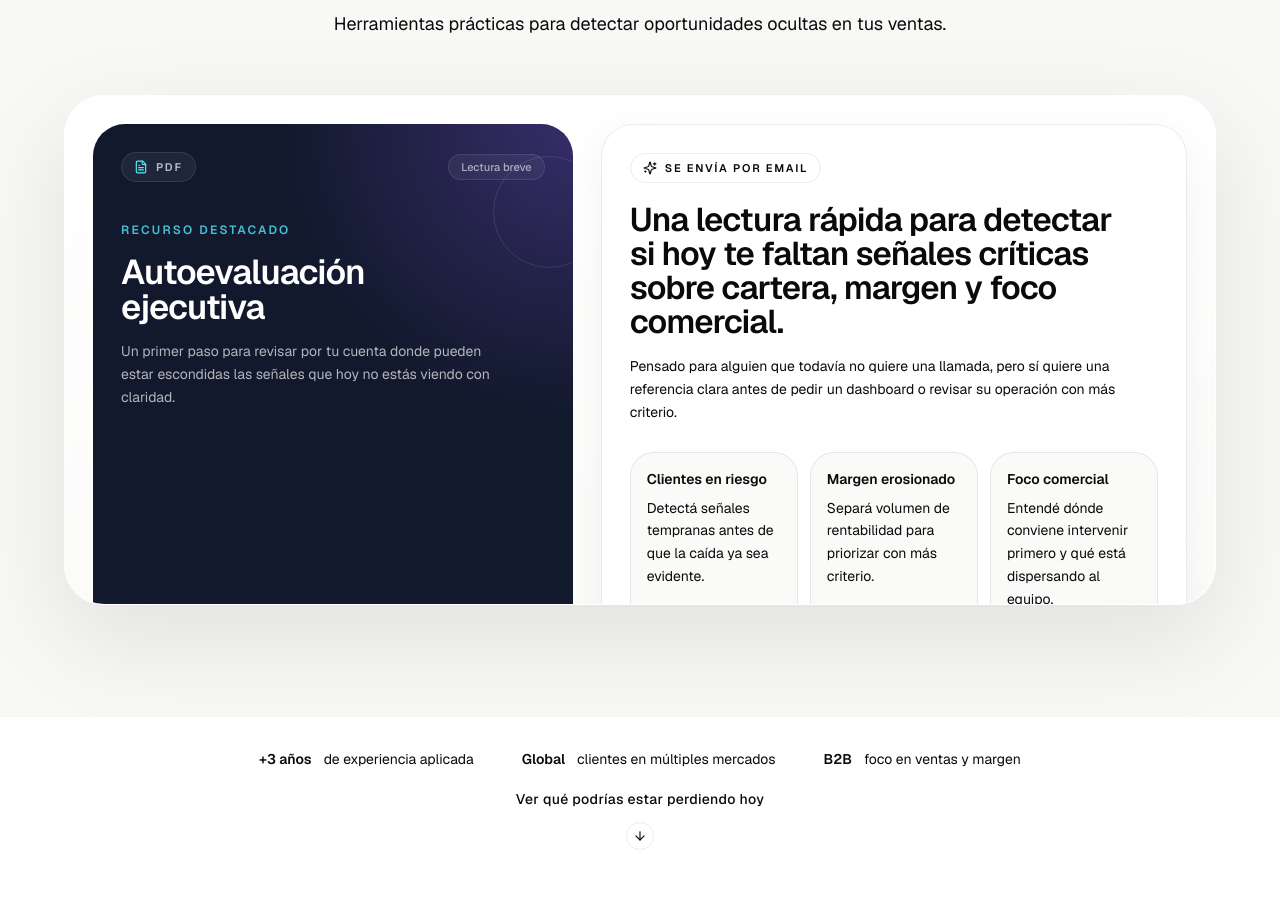
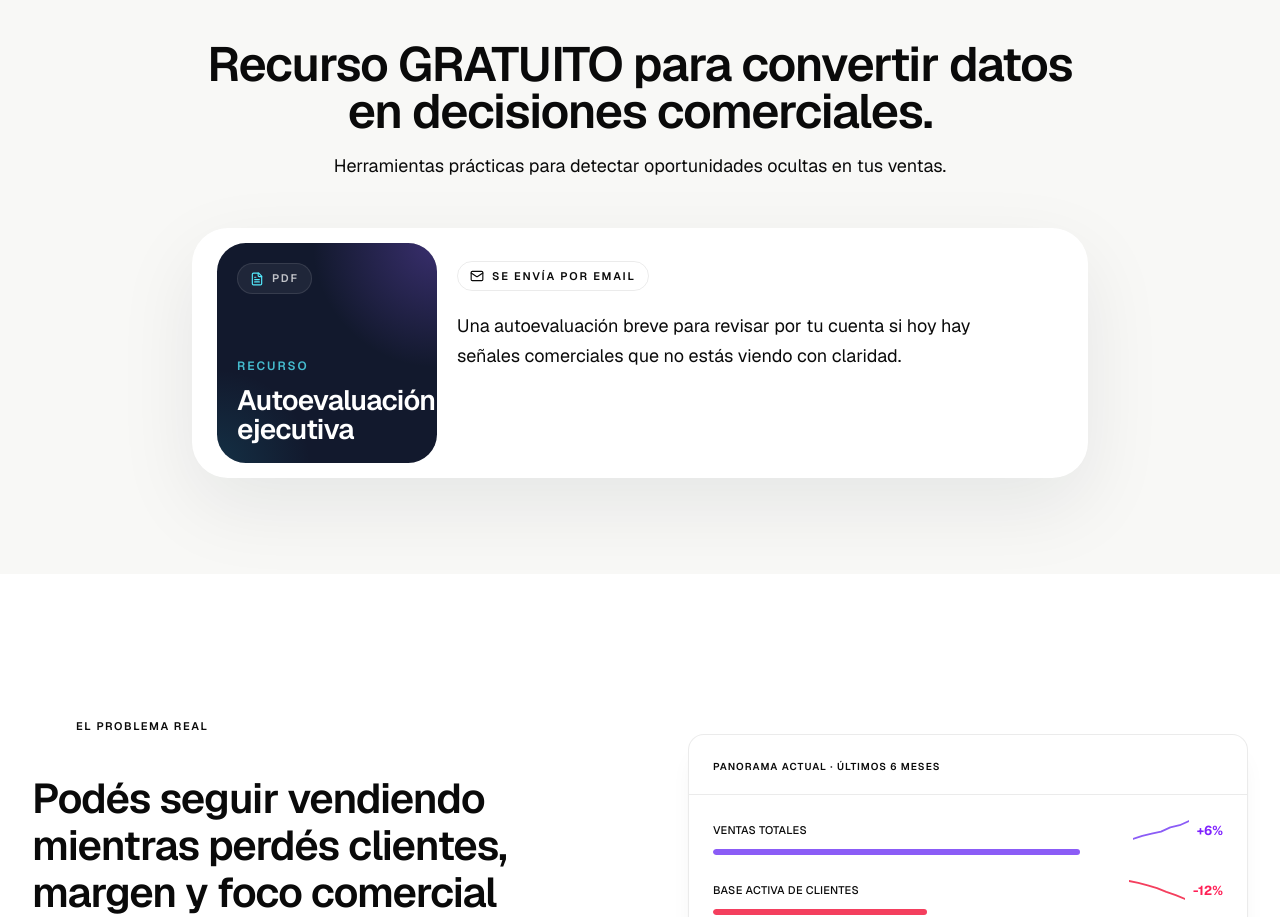
Before and after one commit to AluenIriarte/WebPage, a React (Vite) app: page / in a window 1280 px wide. Shown: the part 1180-2097 px from the top of the page. Built offline with nearby package versions, Linux system fonts and the light colour scheme.

Commit message:
Simplify premium resource block

```diff
--- a/src/app/components/LeadMagnetSection.tsx
+++ b/src/app/components/LeadMagnetSection.tsx
@@ -1,34 +1,10 @@
 import { FormEvent, useMemo, useState } from "react";
 import { motion } from "motion/react";
-import { ArrowRight, FileText, Mail, ShieldCheck, Sparkles } from "lucide-react";
+import { ArrowRight, FileText, Mail } from "lucide-react";
 import { useNavigate } from "react-router-dom";
-import {
-  AUTO_DIAGNOSTIC_THANKYOU_HREF,
-  DIAGNOSTIC_SECTION_HREF,
-} from "../lib/contact";
+import { AUTO_DIAGNOSTIC_THANKYOU_HREF } from "../lib/contact";
 import { trackFormSubmit } from "../lib/analytics";
 import { freeResources } from "../lib/free-resources";
-
-const previewPoints = [
-  "Clientes que se enfrían y todavía no aparecen en tu radar",
-  "Margen erosionado aunque el volumen siga pareciendo sano",
-  "Señales de foco comercial que hoy no están visibles",
-];
-
-const resourceSignals = [
-  {
-    label: "Clientes en riesgo",
-    detail: "Detectá señales tempranas antes de que la caída ya sea evidente.",
-  },
-  {
-    label: "Margen erosionado",
-    detail: "Separá volumen de rentabilidad para priorizar con más criterio.",
-  },
-  {
-    label: "Foco comercial",
-    detail: "Entendé dónde conviene intervenir primero y qué está dispersando al equipo.",
-  },
-];
 
 const initialForm = {
   nombre: "",
@@ -67,21 +43,20 @@ export function LeadMagnetSection() {
   }
 
   return (
-    <section id="recurso" className="relative overflow-hidden bg-[#F8F8F6] py-24 lg:py-28">
+    <section id="recurso" className="relative overflow-hidden bg-[#F8F8F6] py-20 lg:py-24">
       <div className="pointer-events-none absolute inset-0 -z-10">
-        <div className="absolute left-1/2 top-10 h-[420px] w-[420px] -translate-x-1/2 rounded-full bg-accent/[0.07] blur-3xl" />
-        <div className="absolute right-0 top-24 h-[320px] w-[320px] rounded-full bg-[#11182B]/[0.03] blur-3xl" />
+        <div className="absolute left-1/2 top-10 h-[360px] w-[360px] -translate-x-1/2 rounded-full bg-accent/[0.06] blur-3xl" />
       </div>
 
       <div className="mx-auto max-w-7xl px-6 lg:px-8">
         <motion.div
-          initial={{ opacity: 0, y: 22 }}
+          initial={{ opacity: 0, y: 18 }}
           whileInView={{ opacity: 1, y: 0 }}
           viewport={{ once: true, margin: "-40px" }}
-          transition={{ duration: 0.65 }}
+          transition={{ duration: 0.6 }}
           className="mx-auto max-w-4xl text-center"
         >
-          <h2 className="text-3xl font-semibold leading-[0.98] tracking-tight text-foreground md:text-4xl lg:text-[3.2rem]">
+          <h2 className="text-3xl font-semibold leading-[0.98] tracking-tight text-foreground md:text-4xl lg:text-[3rem]">
             Recurso <span className="text-accent">GRATUITO</span> para convertir datos en decisiones comerciales.
           </h2>
           <p className="mx-auto mt-4 max-w-3xl text-base leading-relaxed text-muted-foreground md:text-lg">
@@ -90,197 +65,102 @@ export function LeadMagnetSection() {
         </motion.div>
 
         <motion.div
-          initial={{ opacity: 0, y: 22 }}
+          initial={{ opacity: 0, y: 20 }}
           whileInView={{ opacity: 1, y: 0 }}
           viewport={{ once: true, margin: "-40px" }}
-          transition={{ duration: 0.65, delay: 0.08 }}
-          className="mx-auto mt-14 max-w-6xl"
-          style={{ perspective: "1600px" }}
+          transition={{ duration: 0.62, delay: 0.08 }}
+          className="mx-auto mt-12 max-w-4xl"
+          style={{ perspective: "1400px" }}
         >
           {freeResources.map((resource) => {
-            const isSelected = resource.id === selectedResourceId;
+            const isSelected = selectedResourceId === resource.id;
 
             return (
               <motion.div
                 key={resource.id}
                 animate={{ rotateY: isSelected ? 180 : 0 }}
-                transition={{ duration: 0.62, ease: [0.22, 1, 0.36, 1] }}
+                transition={{ duration: 0.55, ease: [0.22, 1, 0.36, 1] }}
                 style={{ transformStyle: "preserve-3d" }}
-                className="relative min-h-[620px] lg:min-h-[510px]"
+                className="relative min-h-[290px] sm:min-h-[250px]"
               >
                 <div
-                  className="absolute inset-0 overflow-hidden rounded-[2.5rem] border border-white/80 bg-[linear-gradient(180deg,#ffffff_0%,#fbfbfa_100%)] shadow-[0_34px_100px_rgba(15,23,42,0.10)]"
+                  className="absolute inset-0 overflow-hidden rounded-[2.25rem] border border-white/80 bg-white shadow-[0_28px_80px_rgba(15,23,42,0.08)]"
                   style={{ backfaceVisibility: "hidden" }}
                 >
-                  <div className="pointer-events-none absolute inset-0">
-                    <div className="absolute left-1/2 top-0 h-44 w-44 -translate-x-1/2 rounded-full bg-accent/[0.10] blur-3xl" />
-                    <div className="absolute right-12 top-10 h-24 w-24 rounded-full border border-accent/8" />
-                    <div className="absolute bottom-8 left-8 h-28 w-28 rounded-full border border-foreground/[0.04]" />
-                  </div>
-
-                  <div className="relative grid h-full gap-6 p-5 lg:grid-cols-[0.45fr_0.55fr] lg:gap-7 lg:p-7">
-                    <div className="relative overflow-hidden rounded-[2rem] bg-[#12192D] p-6 text-white lg:p-7">
-                      <div className="absolute inset-0 bg-[radial-gradient(circle_at_top_right,rgba(139,92,246,0.30),transparent_34%),radial-gradient(circle_at_bottom_left,rgba(34,211,238,0.12),transparent_28%)]" />
-                      <div className="absolute -right-8 top-8 h-28 w-28 rounded-full border border-white/10" />
-                      <div className="absolute bottom-8 right-8 h-20 w-20 rounded-[1.5rem] border border-white/10 bg-white/5" />
-
-                      <div className="relative flex h-full flex-col">
-                        <div className="flex items-center justify-between">
-                          <div className="inline-flex items-center gap-2 rounded-full border border-white/10 bg-white/6 px-3 py-1.5">
+                  <div className="grid h-full gap-5 p-5 sm:grid-cols-[220px_1fr] sm:items-center sm:p-6">
+                    <div className="relative overflow-hidden rounded-[1.8rem] bg-[#12192D] p-5 text-white">
+                      <div className="absolute inset-0 bg-[radial-gradient(circle_at_top_right,rgba(139,92,246,0.32),transparent_40%),radial-gradient(circle_at_bottom_left,rgba(34,211,238,0.12),transparent_30%)]" />
+                      <div className="relative flex min-h-[180px] flex-col justify-between">
+                        <div className="inline-flex w-fit items-center gap-2 rounded-full border border-white/10 bg-white/6 px-3 py-1.5">
                           <FileText className="h-3.5 w-3.5 text-cyan-300" />
-                            <span className="text-[11px] font-semibold uppercase tracking-[0.16em] text-white/70">
+                          <span className="text-[11px] font-semibold uppercase tracking-[0.16em] text-white/72">
                             {resource.type}
                           </span>
                         </div>
 
-                          <span className="rounded-full border border-white/10 bg-white/5 px-3 py-1 text-[11px] font-medium text-white/60">
-                            Lectura breve
-                          </span>
-                        </div>
-
-                        <div className="mt-10">
-                          <p className="text-xs font-semibold uppercase tracking-[0.18em] text-cyan-300/80">
-                            Recurso destacado
+                        <div>
+                          <p className="text-xs font-semibold uppercase tracking-[0.16em] text-cyan-300/78">
+                            Recurso
                           </p>
-                          <h3 className="mt-4 max-w-xs text-[2.15rem] font-semibold leading-[1.02] tracking-tight">
+                          <h3 className="mt-3 text-[1.75rem] font-semibold leading-[1.02] tracking-tight">
                             {resource.title}
                           </h3>
-                          <p className="mt-4 max-w-sm text-sm leading-relaxed text-white/68">
-                            Un primer paso para revisar por tu cuenta donde pueden estar escondidas las señales que hoy no estás viendo con claridad.
-                          </p>
-                        </div>
-
-                        <div className="mt-auto rounded-[1.7rem] border border-white/10 bg-white/6 p-5 backdrop-blur-sm">
-                          <p className="text-[11px] font-semibold uppercase tracking-[0.16em] text-white/52">
-                            Qué incluye
-                          </p>
-                          <div className="mt-4 space-y-3">
-                            {previewPoints.map((point) => (
-                              <div key={point} className="flex items-start gap-3 text-sm text-white/82">
-                                <ShieldCheck className="mt-0.5 h-4 w-4 flex-shrink-0 text-cyan-300" />
-                                <span>{point}</span>
-                              </div>
-                            ))}
-                          </div>
                         </div>
                       </div>
                     </div>
 
-                    <div className="flex flex-col justify-between rounded-[2rem] border border-border/50 bg-white/90 p-6 shadow-[0_12px_40px_rgba(15,23,42,0.05)] backdrop-blur-sm lg:p-7">
-                      <div>
-                        <div className="inline-flex items-center gap-2 rounded-full border border-accent/12 bg-accent/[0.06] px-3 py-1.5 text-[11px] font-semibold uppercase tracking-[0.16em] text-accent/80">
-                          <Sparkles className="h-3.5 w-3.5" />
+                    <div className="flex h-full flex-col justify-center">
+                      <div className="inline-flex w-fit items-center gap-2 rounded-full border border-accent/12 bg-accent/[0.06] px-3 py-1.5 text-[11px] font-semibold uppercase tracking-[0.16em] text-accent/80">
+                        <Mail className="h-3.5 w-3.5" />
                         Se envía por email
                       </div>
-                        <h4 className="mt-5 max-w-lg text-[2.05rem] font-semibold leading-[1.04] tracking-tight text-foreground">
-                          Una lectura rápida para detectar si hoy te faltan señales críticas sobre cartera, margen y foco comercial.
-                        </h4>
-                        <p className="mt-4 max-w-xl text-sm leading-relaxed text-muted-foreground">
-                          Pensado para alguien que todavía no quiere una llamada, pero sí quiere una referencia clara antes de pedir un dashboard o revisar su operación con más criterio.
+
+                      <p className="mt-5 max-w-xl text-base leading-relaxed text-muted-foreground md:text-lg">
+                        Una autoevaluación breve para revisar por tu cuenta si hoy hay señales comerciales que no estás viendo con claridad.
                       </p>
 
-                        <div className="mt-7 grid gap-3 sm:grid-cols-3">
-                          {resourceSignals.map((signal) => (
-                            <div
-                              key={signal.label}
-                              className="rounded-[1.5rem] border border-border/50 bg-[#FAFAF8] p-4"
-                            >
-                              <p className="text-sm font-semibold text-foreground">{signal.label}</p>
-                              <p className="mt-2 text-sm leading-relaxed text-muted-foreground">
-                                {signal.detail}
-                              </p>
-                            </div>
-                          ))}
-                        </div>
-                      </div>
-
-                      <div className="mt-8 border-t border-border/50 pt-6">
-                        <div className="mb-5 flex flex-wrap gap-2">
-                          {["PDF ejecutivo", "Checklist práctico", "Ideal antes del dashboard"].map((tag) => (
-                            <span
-                              key={tag}
-                              className="rounded-full border border-border/50 bg-[#F8F8F6] px-3 py-1.5 text-[11px] font-medium text-foreground/70"
-                            >
-                              {tag}
-                            </span>
-                          ))}
-                        </div>
-
-                        <div className="flex flex-col gap-3 sm:flex-row sm:items-center">
+                      <div className="mt-7">
                         <button
                           type="button"
                           onClick={() => setSelectedResourceId(resource.id)}
-                            className="group inline-flex items-center justify-center gap-2 rounded-full bg-accent px-6 py-3.5 text-sm font-medium text-white transition-all duration-300 hover:scale-[1.01] hover:bg-accent/90 hover:shadow-lg hover:shadow-accent/20"
+                          className="group inline-flex items-center justify-center gap-2 rounded-full bg-accent px-7 py-3.5 text-sm font-medium text-white transition-all duration-300 hover:scale-[1.01] hover:bg-accent/90 hover:shadow-lg hover:shadow-accent/20"
                         >
                           Solicitar archivo
                           <ArrowRight className="h-4 w-4 transition-transform group-hover:translate-x-1" />
                         </button>
-                          <a
-                            href={DIAGNOSTIC_SECTION_HREF.replace("contacto", "problema")}
-                            className="inline-flex items-center gap-2 text-sm font-medium text-foreground/74 transition-colors hover:text-accent"
-                          >
-                            ¿Qué problemas pueden estar ocultos en mis datos?
-                            <ArrowRight className="h-4 w-4" />
-                          </a>
-                        </div>
                       </div>
                     </div>
                   </div>
                 </div>
 
                 <div
-                  className="absolute inset-0 overflow-hidden rounded-[2.5rem] border border-white/80 bg-[linear-gradient(180deg,#ffffff_0%,#fbfbfa_100%)] shadow-[0_34px_100px_rgba(15,23,42,0.10)]"
+                  className="absolute inset-0 overflow-hidden rounded-[2.25rem] border border-white/80 bg-white shadow-[0_28px_80px_rgba(15,23,42,0.08)]"
                   style={{ backfaceVisibility: "hidden", transform: "rotateY(180deg)" }}
                 >
-                  <div className="pointer-events-none absolute inset-0">
-                    <div className="absolute left-1/2 top-0 h-44 w-44 -translate-x-1/2 rounded-full bg-accent/[0.10] blur-3xl" />
-                  </div>
-
-                  <div className="relative grid h-full gap-6 p-5 lg:grid-cols-[0.45fr_0.55fr] lg:gap-7 lg:p-7">
-                    <div className="relative overflow-hidden rounded-[2rem] bg-[#12192D] p-6 text-white lg:p-7">
-                      <div className="absolute inset-0 bg-[radial-gradient(circle_at_top_right,rgba(139,92,246,0.30),transparent_34%),radial-gradient(circle_at_bottom_left,rgba(34,211,238,0.12),transparent_28%)]" />
-
+                  <div className="grid h-full gap-5 p-5 sm:grid-cols-[220px_1fr] sm:p-6">
+                    <div className="relative overflow-hidden rounded-[1.8rem] bg-[#12192D] p-5 text-white">
+                      <div className="absolute inset-0 bg-[radial-gradient(circle_at_top_right,rgba(139,92,246,0.32),transparent_40%),radial-gradient(circle_at_bottom_left,rgba(34,211,238,0.12),transparent_30%)]" />
                       <div className="relative flex h-full flex-col justify-between">
-                        <div>
-                          <div className="inline-flex items-center gap-2 rounded-full border border-white/10 bg-white/6 px-3 py-1.5">
+                        <div className="inline-flex w-fit items-center gap-2 rounded-full border border-white/10 bg-white/6 px-3 py-1.5">
                           <Mail className="h-3.5 w-3.5 text-cyan-300" />
-                            <span className="text-[11px] font-semibold uppercase tracking-[0.16em] text-white/70">
+                          <span className="text-[11px] font-semibold uppercase tracking-[0.16em] text-white/72">
                             Completar datos
                           </span>
                         </div>
-                          <h3 className="mt-6 max-w-xs text-[2rem] font-semibold leading-[1.02] tracking-tight">
+
+                        <div>
+                          <h3 className="text-[1.5rem] font-semibold leading-[1.04] tracking-tight">
                             Te lo enviamos a tu email
                           </h3>
-                          <p className="mt-4 max-w-sm text-sm leading-relaxed text-white/70">
-                            Dejás tus datos una sola vez y te llevás el recurso para revisarlo con calma, sin reunión y sin vueltas.
-                          </p>
-                        </div>
-
-                        <div className="rounded-[1.7rem] border border-white/10 bg-white/6 p-5 backdrop-blur-sm">
-                          <p className="text-[11px] font-semibold uppercase tracking-[0.16em] text-white/52">
-                            Después del envío
-                          </p>
-                          <p className="mt-3 text-sm leading-relaxed text-white/82">
-                            Te llevamos a una página con demo, diagnóstico y acceso rápido al recurso solicitado.
+                          <p className="mt-3 text-sm leading-relaxed text-white/70">
+                            Dejá nombre, email y empresa para recibir el recurso.
                           </p>
                         </div>
                       </div>
                     </div>
 
-                    <div className="flex flex-col rounded-[2rem] border border-border/50 bg-white/90 p-6 shadow-[0_12px_40px_rgba(15,23,42,0.05)] backdrop-blur-sm lg:p-7">
-                      <div className="mb-6">
-                        <p className="text-[11px] font-semibold uppercase tracking-[0.16em] text-accent/72">
-                          Formulario breve
-                        </p>
-                        <h4 className="mt-3 text-[1.95rem] font-semibold leading-[1.05] tracking-tight text-foreground">
-                          Recibí el archivo ahora
-                        </h4>
-                        <p className="mt-3 max-w-md text-sm leading-relaxed text-muted-foreground">
-                          Completá nombre, email y empresa. En el siguiente paso te confirmamos el envío y te dejamos tres caminos para seguir avanzando.
-                        </p>
-                      </div>
-
-                      <form onSubmit={handleSubmit} className="grid gap-4">
+                    <div className="flex flex-col justify-center">
+                      <form onSubmit={handleSubmit} className="grid gap-3">
                         <label className="grid gap-2">
                           <span className="text-sm font-medium text-foreground">Nombre</span>
                           <input
@@ -288,7 +168,7 @@ export function LeadMagnetSection() {
                             required
                             value={form.nombre}
                             onChange={(event) => setForm((current) => ({ ...current, nombre: event.target.value }))}
-                            className="rounded-[1.4rem] border border-border bg-[#FAFAF8] px-4 py-3.5 text-sm text-foreground outline-none transition-colors placeholder:text-muted-foreground/60 focus:border-accent/35"
+                            className="rounded-[1.2rem] border border-border bg-[#FAFAF8] px-4 py-3 text-sm text-foreground outline-none transition-colors placeholder:text-muted-foreground/60 focus:border-accent/35"
                             placeholder="Alan"
                           />
                         </label>
@@ -300,7 +180,7 @@ export function LeadMagnetSection() {
                             required
                             value={form.email}
                             onChange={(event) => setForm((current) => ({ ...current, email: event.target.value }))}
-                            className="rounded-[1.4rem] border border-border bg-[#FAFAF8] px-4 py-3.5 text-sm text-foreground outline-none transition-colors placeholder:text-muted-foreground/60 focus:border-accent/35"
+                            className="rounded-[1.2rem] border border-border bg-[#FAFAF8] px-4 py-3 text-sm text-foreground outline-none transition-colors placeholder:text-muted-foreground/60 focus:border-accent/35"
                             placeholder="nombre@empresa.com"
                           />
                         </label>
@@ -311,7 +191,7 @@ export function LeadMagnetSection() {
                             type="text"
                             value={form.empresa}
                             onChange={(event) => setForm((current) => ({ ...current, empresa: event.target.value }))}
-                            className="rounded-[1.4rem] border border-border bg-[#FAFAF8] px-4 py-3.5 text-sm text-foreground outline-none transition-colors placeholder:text-muted-foreground/60 focus:border-accent/35"
+                            className="rounded-[1.2rem] border border-border bg-[#FAFAF8] px-4 py-3 text-sm text-foreground outline-none transition-colors placeholder:text-muted-foreground/60 focus:border-accent/35"
                             placeholder="Opcional"
                           />
                         </label>
@@ -319,7 +199,7 @@ export function LeadMagnetSection() {
                         <div className="mt-2 flex flex-col gap-3 sm:flex-row sm:items-center">
                           <button
                             type="submit"
-                            className="group inline-flex items-center justify-center gap-2 rounded-full bg-accent px-7 py-4 text-sm font-medium text-white transition-all duration-300 hover:scale-[1.01] hover:bg-accent/90 hover:shadow-lg hover:shadow-accent/20"
+                            className="group inline-flex items-center justify-center gap-2 rounded-full bg-accent px-7 py-3.5 text-sm font-medium text-white transition-all duration-300 hover:scale-[1.01] hover:bg-accent/90 hover:shadow-lg hover:shadow-accent/20"
                           >
                             Solicitar archivo
                             <ArrowRight className="h-4 w-4 transition-transform group-hover:translate-x-1" />
@@ -330,7 +210,7 @@ export function LeadMagnetSection() {
                             onClick={() => setSelectedResourceId(null)}
                             className="inline-flex items-center gap-2 text-sm font-medium text-foreground/68 transition-colors hover:text-accent"
                           >
-                            Volver al recurso
+                            Volver
                             <ArrowRight className="h-4 w-4 rotate-180" />
                           </button>
                         </div>
--- a/src/app/pages/Home.tsx
+++ b/src/app/pages/Home.tsx
@@ -18,8 +18,8 @@ export function Home() {
       <Header />
       <main>
         <Hero />
+        <CredibilityBand />
         <LeadMagnetSection />
-        <CredibilityBand />
         <UnifiedProblem />
         <StatInterstitial />
         <MiniCasesSection />
```
Lines whose indentation alone changed are shown as unchanged.
